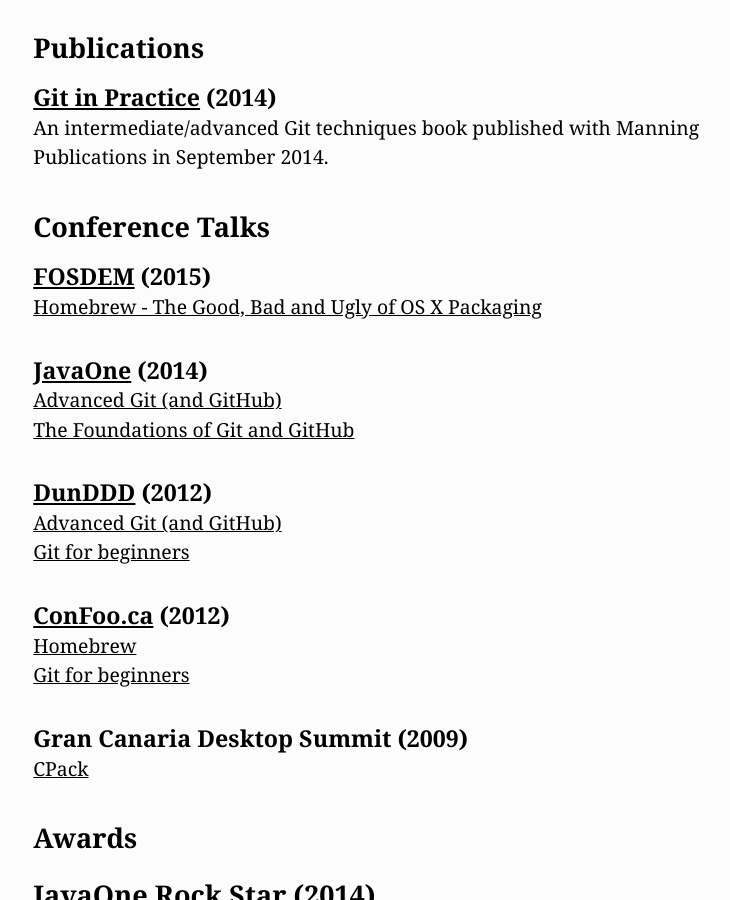
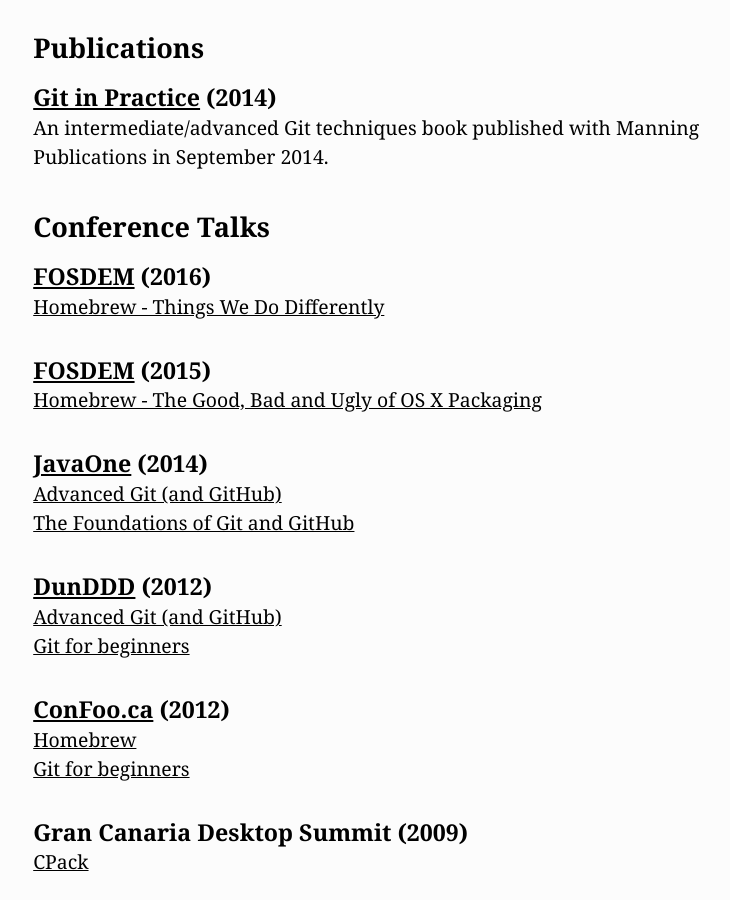
Before and after one commit to MikeMcQuaid/mikemcquaid.com, a Jekyll site: the page built from cv.markdown, in a window 1280 px wide and 900 px high, scrolled down 1257 px. Shown: the whole window, without its empty margins (268-998 px from the left). Built offline with Jekyll 4.4.1, drawn with Linux system fonts in a browser that asks for light colours.

Commit message:
CV: add FOSDEM talk.

```diff
--- a/cv.markdown
+++ b/cv.markdown
@@ -38,6 +38,9 @@
 An intermediate/advanced Git techniques book published with Manning Publications in September 2014.
 
 ### Conference Talks
+
+#### [FOSDEM](https://fosdem.org) (2016)
+* [Homebrew - Things We Do Differently](https://speakerdeck.com/mikemcquaid/homebrew-things-we-do-differently)
 
 #### [FOSDEM](https://fosdem.org) (2015)
 * [Homebrew - The Good, Bad and Ugly of OS X Packaging](https://speakerdeck.com/mikemcquaid/homebrew-the-good-bad-and-ugly-of-osx-packaging)
--- a/projects.markdown
+++ b/projects.markdown
@@ -5,7 +5,7 @@
 ### Current
 
 #### [GitHub](https://github.com)
-Working on the GitHub API and webhooks
+Working on the GitHub API and webhooks.
 
 #### [Homebrew](https://github.com/Homebrew/homebrew)
 ![Homebrew](/images/a/homebrew.png)
```
